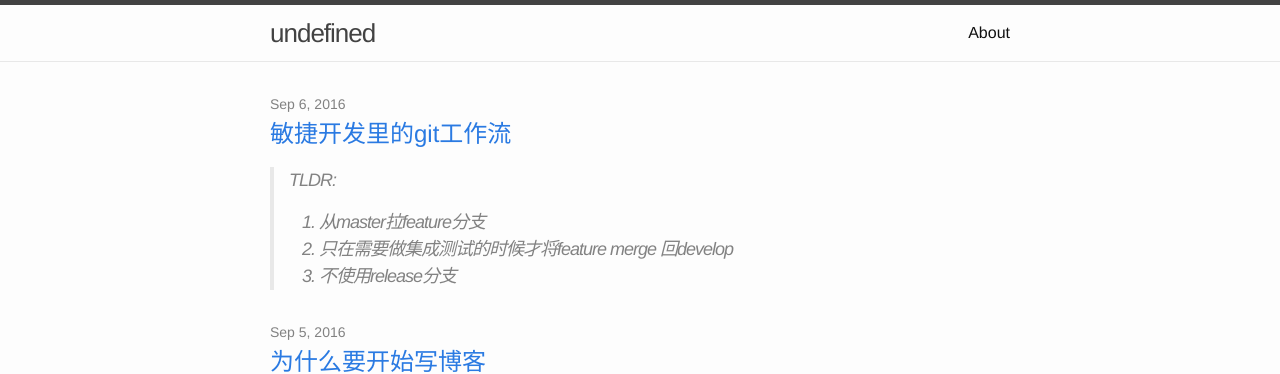
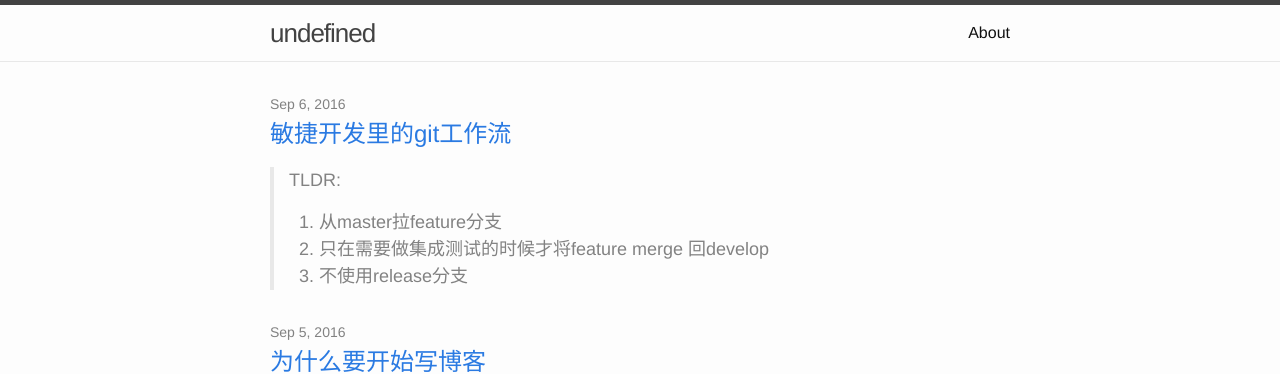
Before and after one commit to michael8090/michael8090.github.io, a Jekyll site: the page built from index.html, in a window 1280 px wide. Shown: the top 374 px of the page. Built offline with Jekyll 4.4.1, drawn with Linux system fonts in a browser that asks for light colours.

Commit message:
change style

```diff
--- a/css/main.scss
+++ b/css/main.scss
@@ -37,3 +37,8 @@ $on-laptop:        800px;
 
 // Import partials from the `minima` theme.
 @import "minima";
+
+blockquote {
+  letter-spacing: 0;
+  font-style: normal;
+}
```
